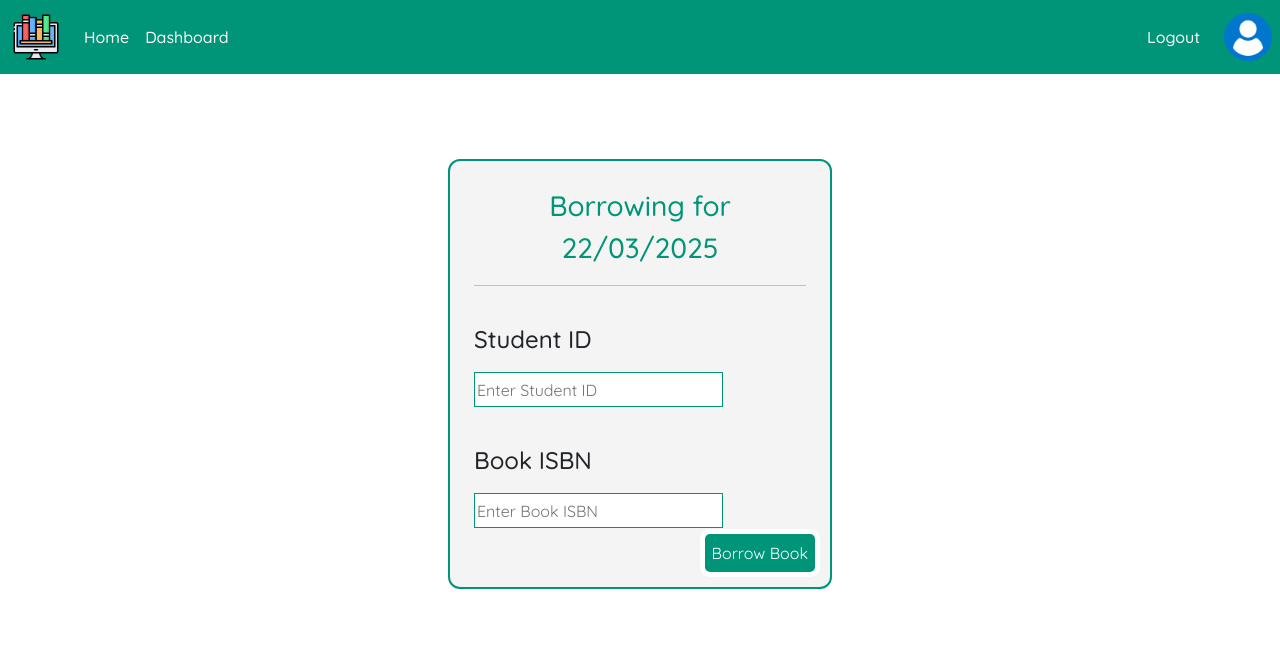
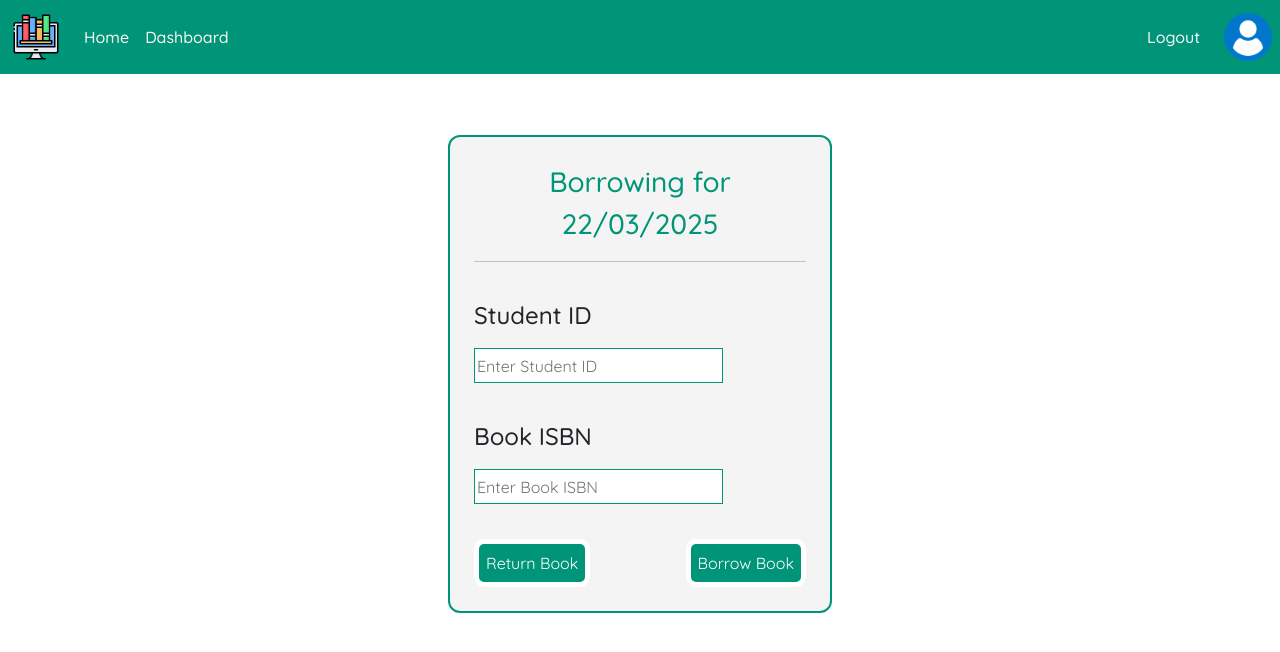
Before and after one commit to DinoMuslic/SDP-LMS, a React (Vite) app in the folder frontend/: page /borrowings in a window 1280 px wide. Shown: the top 652 px of the page. Built offline with nearby package versions, Linux system fonts and the light colour scheme; no server answers; sample sign-in values are in the browser's storage.

Commit message:
returning books frontend

```diff
--- a/frontend/src/components/BorrowForm/BorrowForm.css
+++ b/frontend/src/components/BorrowForm/BorrowForm.css
@@ -31,10 +31,12 @@
 }
 
 .borrow-btn-container {
-  position: absolute;
+  /* position: absolute;
   bottom: 0;
   right: 0;
-  margin: 0 10px 10px 0;
+  margin: 0 10px 10px 0; */
+  display: flex;
+  justify-content: space-between;
 }
 
 @media (max-width: 1241px) {
--- a/frontend/src/components/BorrowForm/BorrowForm.jsx
+++ b/frontend/src/components/BorrowForm/BorrowForm.jsx
@@ -52,6 +52,28 @@ const BorrowForm = () => {
     setShowToast(true);
   };
 
+  const handleReturn = async () => {
+    setToastMessage("");
+    setShowToast(false);
+
+    if (studentId === "" || isbn === "") {
+      setShowToast(false);
+      setTimeout(() => {
+        setToastMessage("All fields are required");
+        setShowToast(true);
+      }, 50);
+      return;
+    }
+
+    const response = await BorrowService.return({
+      student_id: studentId,
+      isbn: isbn,
+    });
+
+    setToastMessage(response);
+    setShowToast(true);
+  };
+
   return (
     <>
       <div className="borrow-form-container">
@@ -78,6 +100,9 @@ const BorrowForm = () => {
           />
         </div>
         <div className="borrow-btn-container">
+          <button className="my-btn" onClick={handleReturn}>
+            Return Book
+          </button>
           <button className="my-btn" onClick={handleBorrow}>
             Borrow Book
           </button>
--- a/frontend/src/services/borrow_service.js
+++ b/frontend/src/services/borrow_service.js
@@ -9,7 +9,16 @@ const BorrowService = {
       );
       return response.data.message;
     } catch (error) {
-    //   console.log(error.response.data.error);
+      return error.response.data.error;
+    }
+  },
+
+  return: async (data) => {
+    try {
+      const response = await axios.post(`${import.meta.env.VITE_API_URL}/borrowings/return`,
+        data)
+        return response.data.message;
+    } catch (error) {
       return error.response.data.error;
     }
   },
```
